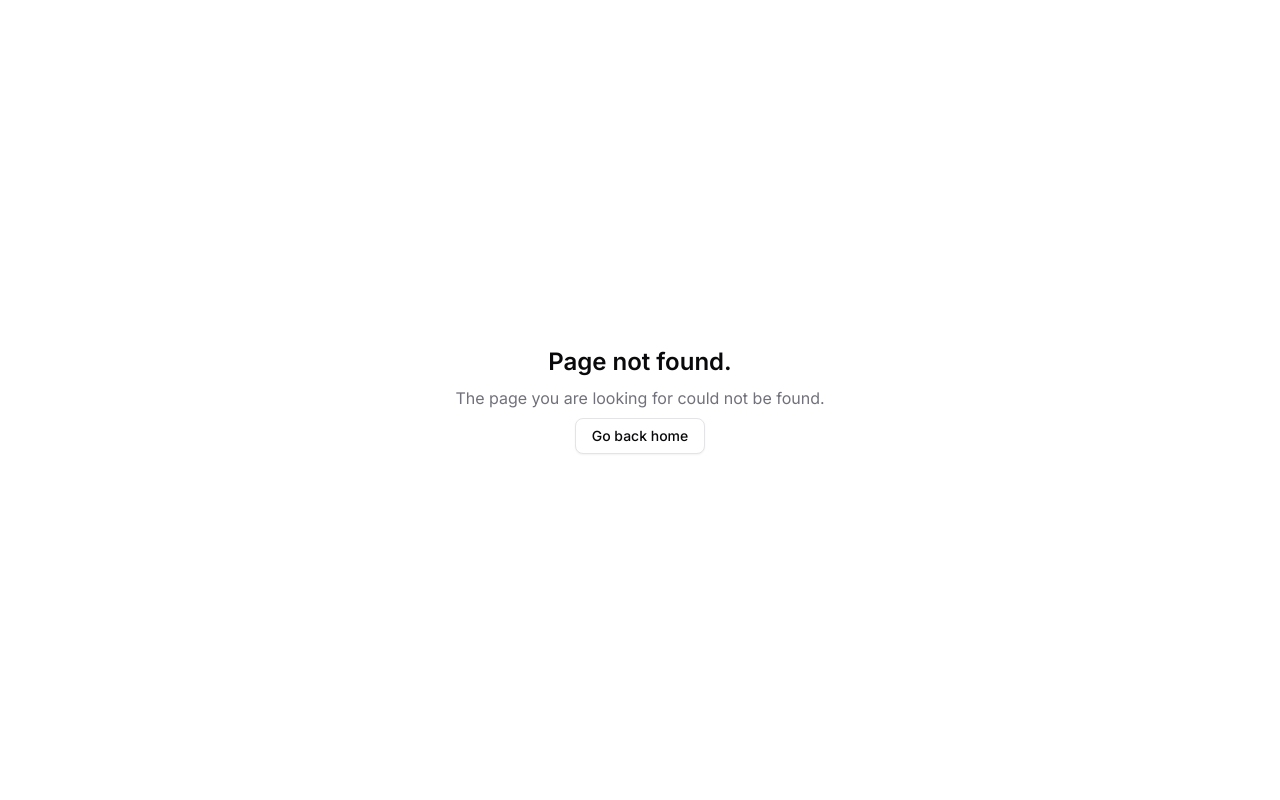
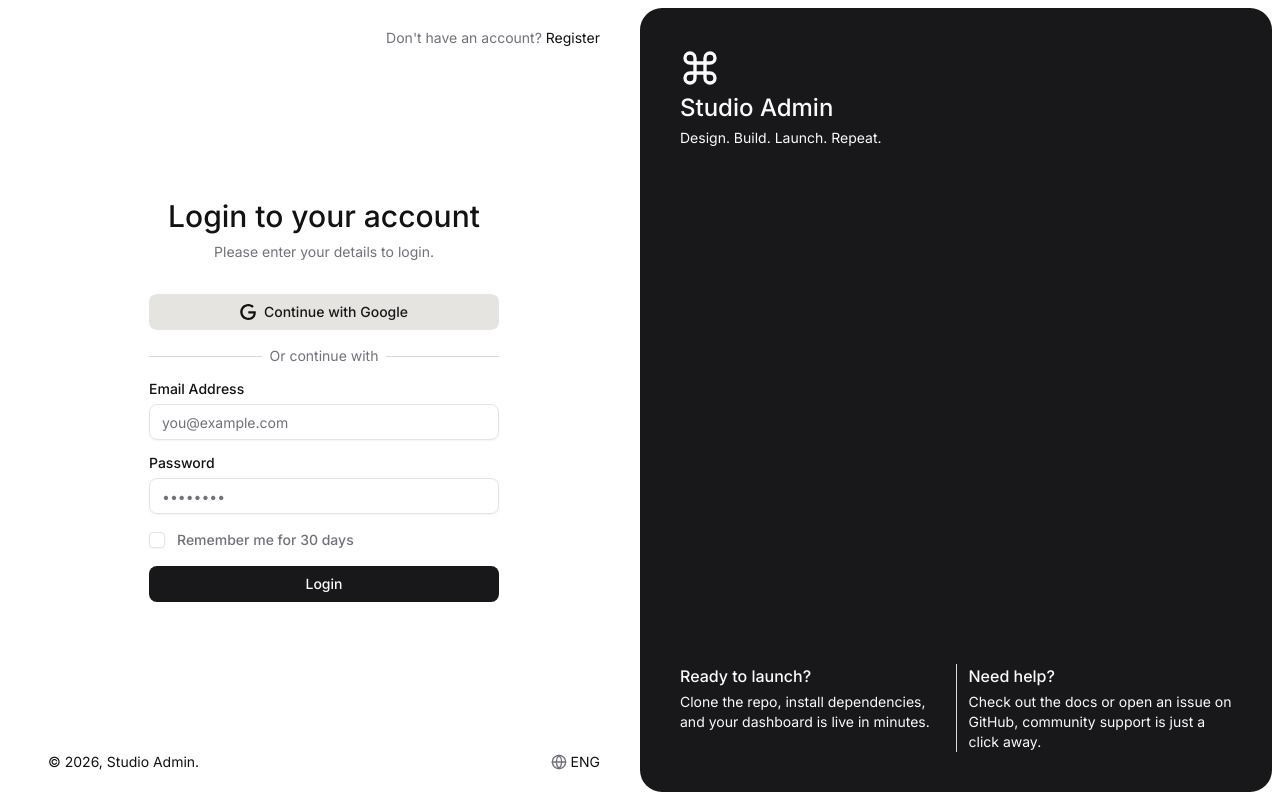
Before and after one commit to lazlanrafar/okane, a Next.js app in the folder apps/app/: page /login in a window 1280 px wide. Before the commit this address had no page. Built offline with nearby package versions, Linux system fonts and the light colour scheme; a web font is replaced by a local one.

Commit message:
refactor: Consolidate authentication pages and components into a new `(auth)` route group.

```diff
--- a/apps/app/app/(main)/auth/v2/register/page.tsx
+++ b/apps/app/app/(auth)/login/page.tsx
@@ -4,31 +4,35 @@ import { Globe } from "lucide-react";
 
 import { APP_CONFIG } from "@/config/app-config";
 
-import { RegisterForm } from "../../_components/register-form";
-import { GoogleButton } from "../../_components/social-auth/google-button";
+import { LoginForm } from "../_components/login-form";
+import { GoogleButton } from "../_components/social-auth/google-button";
 
-export default function RegisterV2() {
+export default function LoginV2() {
   return (
     <>
       <div className="mx-auto flex w-full flex-col justify-center space-y-8 sm:w-[350px]">
         <div className="space-y-2 text-center">
-          <h1 className="font-medium text-3xl">Create your account</h1>
-          <p className="text-muted-foreground text-sm">Please enter your details to register.</p>
+          <h1 className="font-medium text-3xl">Login to your account</h1>
+          <p className="text-muted-foreground text-sm">
+            Please enter your details to login.
+          </p>
         </div>
         <div className="space-y-4">
           <GoogleButton className="w-full" />
           <div className="relative text-center text-sm after:absolute after:inset-0 after:top-1/2 after:z-0 after:flex after:items-center after:border-border after:border-t">
-            <span className="relative z-10 bg-background px-2 text-muted-foreground">Or continue with</span>
+            <span className="relative z-10 bg-background px-2 text-muted-foreground">
+              Or continue with
+            </span>
           </div>
-          <RegisterForm />
+          <LoginForm />
         </div>
       </div>
 
       <div className="absolute top-5 flex w-full justify-end px-10">
         <div className="text-muted-foreground text-sm">
-          Already have an account?{" "}
-          <Link prefetch={false} className="text-foreground" href="login">
-            Login
+          Don&apos;t have an account?{" "}
+          <Link prefetch={false} className="text-foreground" href="register">
+            Register
           </Link>
         </div>
       </div>
--- a/apps/app/app/(main)/auth/v2/login/page.tsx
+++ b/apps/app/app/(auth)/register/page.tsx
@@ -4,31 +4,35 @@ import { Globe } from "lucide-react";
 
 import { APP_CONFIG } from "@/config/app-config";
 
-import { LoginForm } from "../../_components/login-form";
-import { GoogleButton } from "../../_components/social-auth/google-button";
+import { RegisterForm } from "../_components/register-form";
+import { GoogleButton } from "../_components/social-auth/google-button";
 
-export default function LoginV2() {
+export default function RegisterV2() {
   return (
     <>
       <div className="mx-auto flex w-full flex-col justify-center space-y-8 sm:w-[350px]">
         <div className="space-y-2 text-center">
-          <h1 className="font-medium text-3xl">Login to your account</h1>
-          <p className="text-muted-foreground text-sm">Please enter your details to login.</p>
+          <h1 className="font-medium text-3xl">Create your account</h1>
+          <p className="text-muted-foreground text-sm">
+            Please enter your details to register.
+          </p>
         </div>
         <div className="space-y-4">
           <GoogleButton className="w-full" />
           <div className="relative text-center text-sm after:absolute after:inset-0 after:top-1/2 after:z-0 after:flex after:items-center after:border-border after:border-t">
-            <span className="relative z-10 bg-background px-2 text-muted-foreground">Or continue with</span>
+            <span className="relative z-10 bg-background px-2 text-muted-foreground">
+              Or continue with
+            </span>
           </div>
-          <LoginForm />
+          <RegisterForm />
         </div>
       </div>
 
       <div className="absolute top-5 flex w-full justify-end px-10">
         <div className="text-muted-foreground text-sm">
-          Don&apos;t have an account?{" "}
-          <Link prefetch={false} className="text-foreground" href="register">
-            Register
+          Already have an account?{" "}
+          <Link prefetch={false} className="text-foreground" href="login">
+            Login
           </Link>
         </div>
       </div>
--- a/apps/app/app/(external)/page.tsx
+++ /dev/null
@@ -1,6 +0,0 @@
-import { redirect } from "next/navigation";
-
-export default function Home() {
-  redirect("/dashboard/default");
-  return <>Coming Soon</>;
-}
--- a/apps/app/app/(main)/auth/v1/login/page.tsx
+++ /dev/null
@@ -1,45 +0,0 @@
-import Link from "next/link";
-
-import { Command } from "lucide-react";
-
-import { LoginForm } from "../../_components/login-form";
-import { GoogleButton } from "../../_components/social-auth/google-button";
-
-export default function LoginV1() {
-  return (
-    <div className="flex h-dvh">
-      <div className="hidden bg-primary lg:block lg:w-1/3">
-        <div className="flex h-full flex-col items-center justify-center p-12 text-center">
-          <div className="space-y-6">
-            <Command className="mx-auto size-12 text-primary-foreground" />
-            <div className="space-y-2">
-              <h1 className="font-light text-5xl text-primary-foreground">Hello again</h1>
-              <p className="text-primary-foreground/80 text-xl">Login to continue</p>
-            </div>
-          </div>
-        </div>
-      </div>
-
-      <div className="flex w-full items-center justify-center bg-background p-8 lg:w-2/3">
-        <div className="w-full max-w-md space-y-10 py-24 lg:py-32">
-          <div className="space-y-4 text-center">
-            <div className="font-medium tracking-tight">Login</div>
-            <div className="mx-auto max-w-xl text-muted-foreground">
-              Welcome back. Enter your email and password, let&apos;s hope you remember them this time.
-            </div>
-          </div>
-          <div className="space-y-4">
-            <LoginForm />
-            <GoogleButton className="w-full" variant="outline" />
-            <p className="text-center text-muted-foreground text-xs">
-              Don&apos;t have an account?{" "}
-              <Link prefetch={false} href="register" className="text-primary">
-                Register
-              </Link>
-            </p>
-          </div>
-        </div>
-      </div>
-    </div>
-  );
-}
--- a/apps/app/app/(main)/auth/v1/register/page.tsx
+++ /dev/null
@@ -1,45 +0,0 @@
-import Link from "next/link";
-
-import { Command } from "lucide-react";
-
-import { RegisterForm } from "../../_components/register-form";
-import { GoogleButton } from "../../_components/social-auth/google-button";
-
-export default function RegisterV1() {
-  return (
-    <div className="flex h-dvh">
-      <div className="flex w-full items-center justify-center bg-background p-8 lg:w-2/3">
-        <div className="w-full max-w-md space-y-10 py-24 lg:py-32">
-          <div className="space-y-4 text-center">
-            <div className="font-medium tracking-tight">Register</div>
-            <div className="mx-auto max-w-xl text-muted-foreground">
-              Fill in your details below. We promise not to quiz you about your first pet&apos;s name (this time).
-            </div>
-          </div>
-          <div className="space-y-4">
-            <RegisterForm />
-            <GoogleButton className="w-full" variant="outline" />
-            <p className="text-center text-muted-foreground text-xs">
-              Already have an account?{" "}
-              <Link prefetch={false} href="login" className="text-primary">
-                Login
-              </Link>
-            </p>
-          </div>
-        </div>
-      </div>
-
-      <div className="hidden bg-primary lg:block lg:w-1/3">
-        <div className="flex h-full flex-col items-center justify-center p-12 text-center">
-          <div className="space-y-6">
-            <Command className="mx-auto size-12 text-primary-foreground" />
-            <div className="space-y-2">
-              <h1 className="font-light text-5xl text-primary-foreground">Welcome!</h1>
-              <p className="text-primary-foreground/80 text-xl">You&apos;re in the right place.</p>
-            </div>
-          </div>
-        </div>
-      </div>
-    </div>
-  );
-}
--- a/apps/app/app/globals.css
+++ b/apps/app/app/globals.css
@@ -54,23 +54,40 @@ These serve as the fallback; there is no separate default.css file. */
 :root {
   --radius: 0.625rem;
   --background: oklch(1 0 0);
-  --foreground: oklch(0.141 0.005 285.823);
-  --card: oklch(1 0 0);
-  --card-foreground: oklch(0.141 0.005 285.823);
-  --popover: oklch(1 0 0);
-  --popover-foreground: oklch(0.141 0.005 285.823);
-  --primary: oklch(0.488 0.243 264.376);
-  --primary-foreground: oklch(0.97 0.014 254.604);
-  --secondary: oklch(0.967 0.001 286.375);
-  --secondary-foreground: oklch(0.21 0.006 285.885);
-  --muted: oklch(0.967 0.001 286.375);
-  --muted-foreground: oklch(0.552 0.016 285.938);
-  --accent: oklch(0.967 0.001 286.375);
-  --accent-foreground: oklch(0.21 0.006 285.885);
-  --destructive: oklch(0.577 0.245 27.325);
-  --border: oklch(0.92 0.004 286.32);
-  --input: oklch(0.92 0.004 286.32);
-  --ring: oklch(0.708 0 0);
+  --foreground: oklch(0.1815 0 0);
+  --card: oklch(0.9722 0.0038 91.4432);
+  --card-foreground: oklch(0.1405 0.0044 285.8237);
+  --popover: oklch(0.9722 0.0038 91.4432);
+  --popover-foreground: oklch(0.1405 0.0044 285.8237);
+  --primary: oklch(0.2103 0.0059 285.8835);
+  --primary-foreground: oklch(0.9848 0 0);
+  --secondary: oklch(0.9192 0.006 84.5675);
+  --secondary-foreground: oklch(0.2103 0.0059 285.8835);
+  --muted: oklch(0.9192 0.006 84.5675);
+  --muted-foreground: oklch(0.5519 0.0137 285.9422);
+  --accent: oklch(0.956 0.0029 84.5592);
+  --accent-foreground: oklch(0.2103 0.0059 285.8835);
+  --destructive: oklch(0.6368 0.2078 25.3259);
+  --destructive-foreground: oklch(0.9848 0 0);
+  --border: oklch(0.8874 0.004 91.4489);
+  --input: oklch(0.9197 0.004 286.3199);
+  --ring: oklch(0.2103 0.0059 285.8835);
+
+  /* Chart colors */
+  --chart-grid-stroke: #e6e6e6;
+  --chart-axis-text: #707070;
+  --chart-reference-line-stroke: #e6e6e6;
+  --chart-reference-label: #707070;
+  --chart-actual-line: #000000;
+  --chart-forecast-line: #666666;
+  --chart-tooltip-cursor: #666666;
+  --chart-pattern-bg: white;
+  --chart-pattern-stroke: #707070;
+  --chart-bar-fill: #000000;
+  --chart-bar-fill-secondary: #6666664d;
+  --chart-gradient-start: #707070;
+  --chart-gradient-end: #000000;
+  --chart-line-secondary: #666666;
   --chart-1: oklch(0.809 0.105 251.813);
   --chart-2: oklch(0.623 0.214 259.815);
   --chart-3: oklch(0.546 0.245 262.881);
@@ -91,24 +108,41 @@ These serve as the fallback; there is no separate default.css file. */
 }
 
 .dark {
-  --background: oklch(0.141 0.005 285.823);
-  --foreground: oklch(0.985 0 0);
-  --card: oklch(0.21 0.006 285.885);
-  --card-foreground: oklch(0.985 0 0);
-  --popover: oklch(0.21 0.006 285.885);
-  --popover-foreground: oklch(0.985 0 0);
-  --primary: oklch(0.488 0.243 264.376);
-  --primary-foreground: oklch(0.97 0.014 254.604);
-  --secondary: oklch(0.274 0.006 286.033);
-  --secondary-foreground: oklch(0.985 0 0);
-  --muted: oklch(0.274 0.006 286.033);
-  --muted-foreground: oklch(0.705 0.015 286.067);
-  --accent: oklch(0.274 0.006 286.033);
-  --accent-foreground: oklch(0.985 0 0);
-  --destructive: oklch(0.704 0.191 22.216);
-  --border: oklch(1 0 0 / 10%);
-  --input: oklch(1 0 0 / 15%);
-  --ring: oklch(0.556 0 0);
+  --background: oklch(0.1579 0 0);
+  --foreground: oklch(0.9848 0 0);
+  --card: oklch(0.1815 0 0);
+  --card-foreground: oklch(0.9848 0 0);
+  --popover: oklch(0.1815 0 0);
+  --popover-foreground: oklch(0.9848 0 0);
+  --primary: oklch(0.9848 0 0);
+  --primary-foreground: oklch(0.2103 0.0059 285.8835);
+  --secondary: oklch(0.1815 0 0);
+  --secondary-foreground: oklch(0.9848 0 0);
+  --muted: oklch(0.2267 0 0);
+  --muted-foreground: oklch(0.7119 0.0129 286.0684);
+  --accent: oklch(0.2267 0 0);
+  --accent-foreground: oklch(0.9848 0 0);
+  --destructive: oklch(0.6532 0.2328 25.8853);
+  --destructive-foreground: oklch(1 0 0);
+  --border: oklch(0.2267 0 0);
+  --input: oklch(0.2267 0 0);
+  --ring: oklch(0.8709 0.0055 286.2852);
+
+  /* Chart colors */
+  --chart-grid-stroke: #1d1d1d;
+  --chart-axis-text: #666666;
+  --chart-reference-line-stroke: #333333;
+  --chart-reference-label: #666666;
+  --chart-actual-line: #ffffff;
+  --chart-forecast-line: #999999;
+  --chart-tooltip-cursor: #999999;
+  --chart-pattern-bg: #0c0c0c;
+  --chart-pattern-stroke: #666666;
+  --chart-bar-fill: white;
+  --chart-bar-fill-secondary: #6666664d;
+  --chart-gradient-start: #666666;
+  --chart-gradient-end: #ffffff;
+  --chart-line-secondary: #999999;
   --chart-1: oklch(0.809 0.105 251.813);
   --chart-2: oklch(0.623 0.214 259.815);
   --chart-3: oklch(0.546 0.245 262.881);
--- a/apps/app/package.json
+++ b/apps/app/package.json
@@ -65,6 +65,7 @@
     "postcss": "^8.5.6",
     "tailwindcss": "^4.1.5",
     "ts-node": "^10.9.2",
+    "tsx": "^4.21.0",
     "tw-animate-css": "^1.4.0",
     "typescript": "^5.9.3"
   }
```
Also changed, not shown: apps/app/app/(auth)/_components/login-form.tsx (renamed from apps/app/app/(main)/auth/_components/login-form.tsx), apps/app/app/(auth)/_components/register-form.tsx (renamed from apps/app/app/(main)/auth/_components/register-form.tsx), apps/app/app/(auth)/_components/social-auth/google-button.tsx (renamed from apps/app/app/(main)/auth/_components/social-auth/google-button.tsx), apps/app/app/(auth)/layout.tsx (renamed from apps/app/app/(main)/auth/v2/layout.tsx), 1 other file (tests, documents, lock files or other folders).
